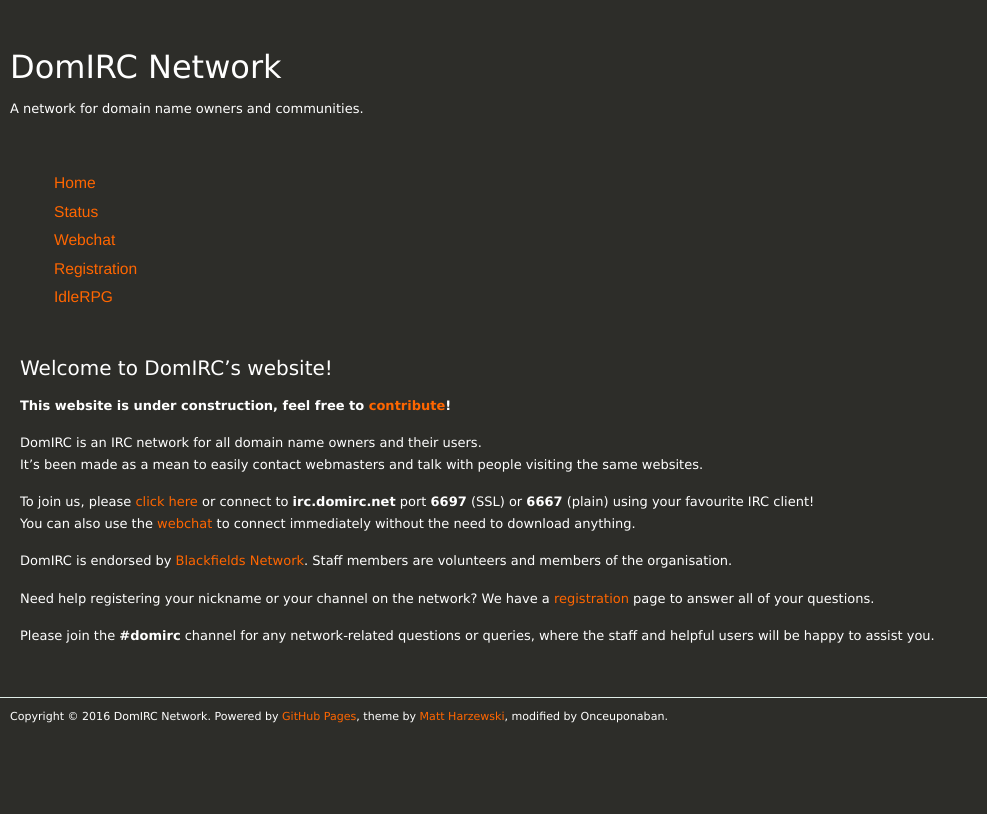
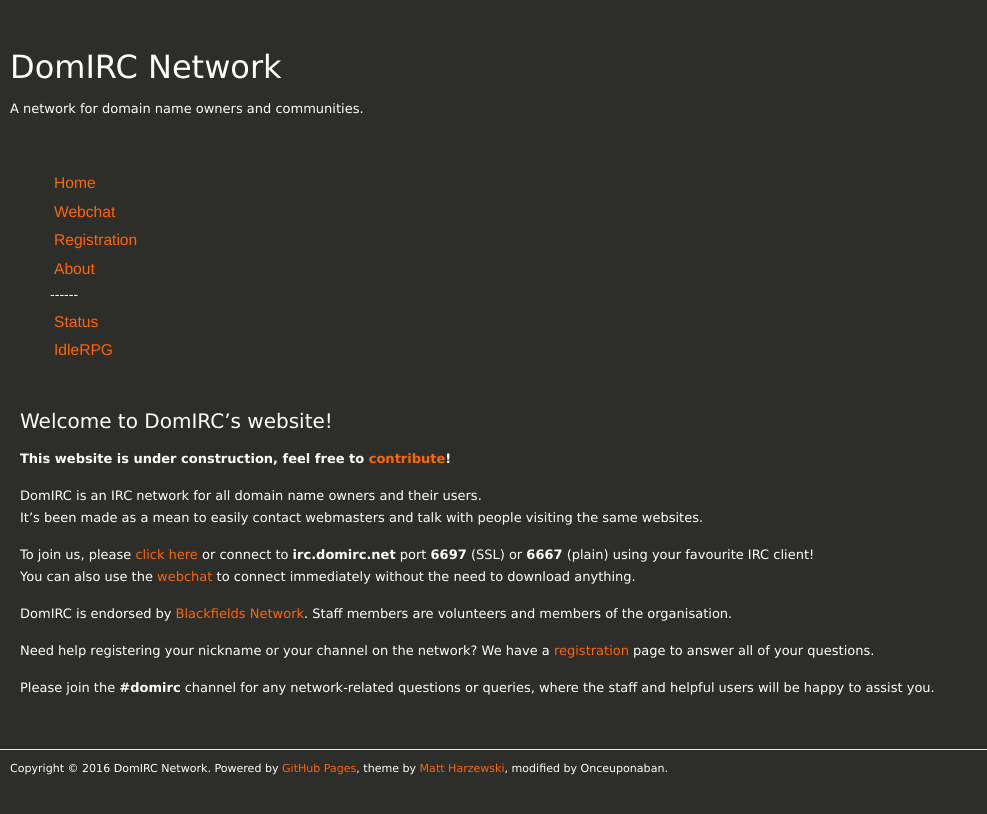
Before and after one commit to DomIRC/domirc.github.io, a Jekyll site: the page built from index.md, in a window 1280 px wide. Shown: the top 814 px of the page, without its empty margins (0-987 px from the left). Built offline with Jekyll 4.4.1, drawn with Linux system fonts in a browser that asks for light colours; nearby versions of some CDN libraries.

Commit message:
Updated the navbar (added About, change order)

```diff
--- a/_layouts/default.html
+++ b/_layouts/default.html
@@ -34,10 +34,12 @@
       <nav>
         <ul>
           <li><a href="/">Home</a></li>
-          <li><a href="https://status.domirc.net/">Status</a></li>
           <li><a href="/webchat">Webchat</a></li>
           <li><a href="/registration">Registration</a></li>
-          <li><a href="https://idlerpg.domirc.net/">IdleRPG</a></li>
+          <li><a href="/about">About</a></li>
+          <li>------</li>
+          <li><a href="https://status.domirc.net/" target="_blank">Status</a></li>
+          <li><a href="https://idlerpg.domirc.net/" target="_blank">IdleRPG</a></li>
         </ul>
       </nav>
     </div>
```
